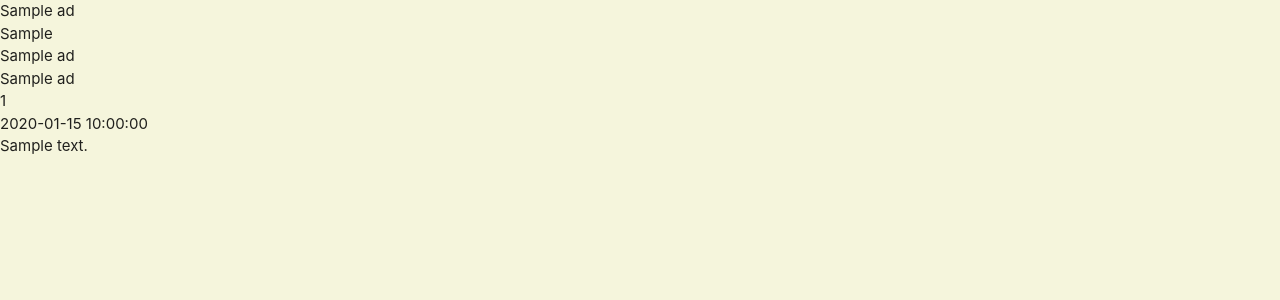
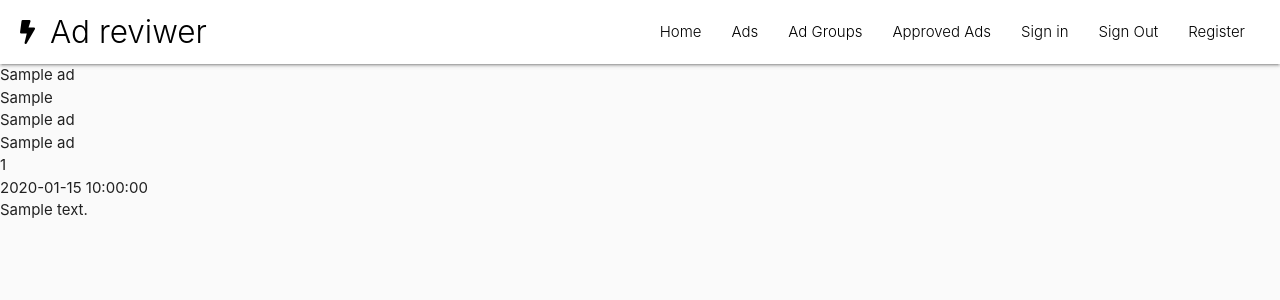
Before and after one commit to Carl-Henric/ms3, a Flask app: page / in a window 1280 px wide. Shown: the top 300 px of the page. Run offline with Flask 2, Linux system fonts and the light colour scheme; a database or web service that is not in the repository returns one stand-in record (values such as "Sample title"); some libraries are stand-ins or nearby versions.

Commit message:
Added navigation

```diff
--- a/static/css/style.css
+++ b/static/css/style.css
@@ -1,3 +1,14 @@
 body {
-    background-color: beige;
+    background-color: #fafafa;
 }
+
+
+nav a {
+    color: black !important;
+    font-weight: 300;
+}
+
+nav {
+    padding-left: 20px;
+    padding-right: 20px;
+}
--- a/static/js/script.js
+++ b/static/js/script.js
@@ -0,0 +1,3 @@
+  $(document).ready(function(){
+    $('.sidenav').sidenav();
+  });
--- a/templates/base.html
+++ b/templates/base.html
@@ -13,6 +13,37 @@
 
     <title>Ad review</title>
 </head>
+<header>
+    <!--  Desktop Menu  -->
+    <nav class="nav-extended white text-shadow">
+        <div class="nav-wrapper">
+                <a href="{{ url_for('get_ads') }}" class="brand-logo"><i class="fas fa-bolt"></i> Ad reviwer</a>
+                <a href="#" data-target="mobile-demo" class="sidenav-trigger right">
+                    <i class="fas fa-bars"></i></a>
+            <ul class="right hide-on-med-and-down">
+                <li><a href="{{ url_for('get_ads') }}">Home</a></li>
+                <li><a href="#">Ads</a></li>
+                <li><a href="#">Ad Groups</a></li>
+                <li><a href="#">Approved Ads</a></li>
+                <li><a href="#">Sign in</a></li>
+                <li><a href="#">Sign Out</a></li>
+                <li><a href="#">Register</a></li>
+            </ul>
+        </div>
+  </nav>
+
+  <!-- Mobile menu -->
+  <ul class="sidenav" id="mobile-demo">
+                <li><h4 class="center-align"><i class="fas fa-bolt"></i>Ad Reviewer</h4></li>
+                <li><a href="#">Home</a></li>
+                <li><a href="#">Ads</a></li>
+                <li><a href="#">Ad Groups</a></li>
+                <li><a href="#">Approved Ads</a></li>
+                <li><a href="#">Sign in</a></li>
+                <li><a href="#">Sign Out</a></li>
+                <li><a href="#">Register</a></li>
+  </ul>
+</header>
 <body>
     {% block content %}
     {% endblock %}
```
